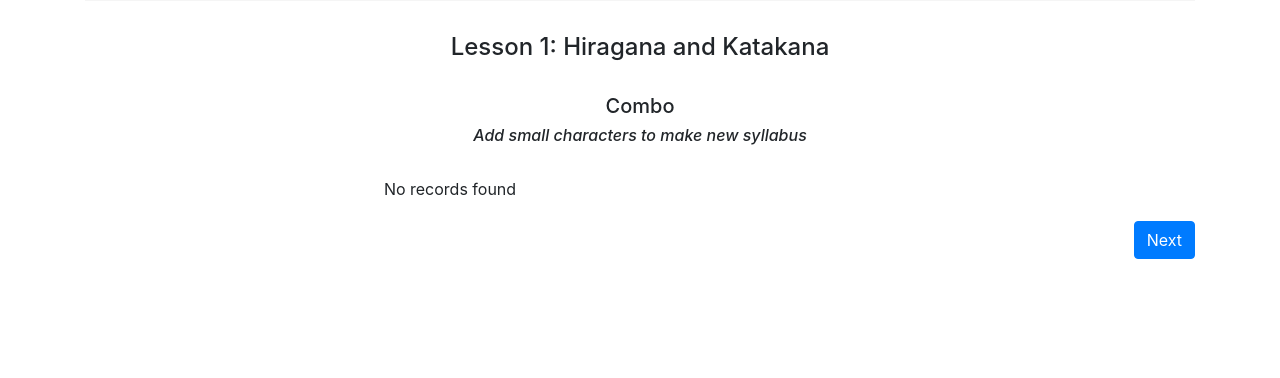
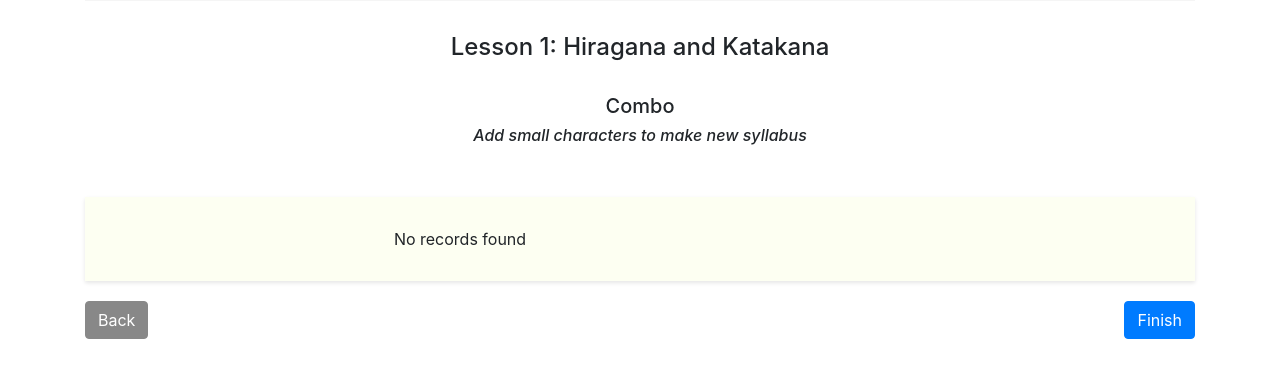
Before and after one commit to annjoeannjoe/languagelearningplatform, a PHP site: page /japanese_lesson1_hiragana_combo.php in a window 1280 px wide. Shown: the part 180-558 px from the top of the page. Run offline with PHP 8.4, Linux system fonts and the light colour scheme; data that the repository does not hold is empty; some libraries are stand-ins or nearby versions.

Commit message:
Update japanese_lesson1_hiragana_combo.php

```diff
--- a/japanese_lesson1_hiragana_combo.php
+++ b/japanese_lesson1_hiragana_combo.php
@@ -10,7 +10,7 @@ include 'nav.php';
             margin-bottom: 20px;
             box-shadow: 0 4px 8px 0 rgba(0,0,0,0.2);
             transition: 0.3s;
-            background-color: #DEEBFF; /* Lighter card background color */
+            background-color: #F0EDFF; /* Lighter card background color */
         }
 
         .card:hover {
@@ -37,6 +37,25 @@ include 'nav.php';
             margin-top: 20px;
             margin-bottom: 20px;
         }
+
+        .container-japan{
+            margin-top: 20px;
+            padding: 30px;
+            background-color: #fdfff2;
+            box-shadow: 0 2px 4px rgba(0,0,0,0.1);
+        }
+
+        .back-btn{
+            margin-bottom: 20px;
+            float: left;
+            background-color: #888888;
+            border-color: #888888;
+        }
+
+        .back-btn:hover{
+            background-color: #555555;
+
+        }
     </style>
 </head>
 <body>
@@ -58,6 +77,7 @@ include 'nav.php';
     <h6><i><center>Add small characters to make new syllabus</center></i></h6>
     <br>
 
+    <div class="container-japan">
     <div class="row justify-content-center">
         <?php
         // Connect to the database
@@ -103,10 +123,12 @@ include 'nav.php';
         <!-- Add an empty column for alignment -->
         <div class="col-md-4"></div>
     </div>
+</div>
 
     <div class="row justify-content-center">
         <div class="col-12 text-right">
-            <a href="japanese_lesson1_combo.php" class="btn btn-primary">Next</a>
+            <a href="japanese_lesson1_hiragana_dakuon.php" class="btn btn-primary back-btn">Back</a>
+            <a href="japanese.php" class="btn btn-primary">Finish</a>
         </div>
     </div>
 </div>
```
